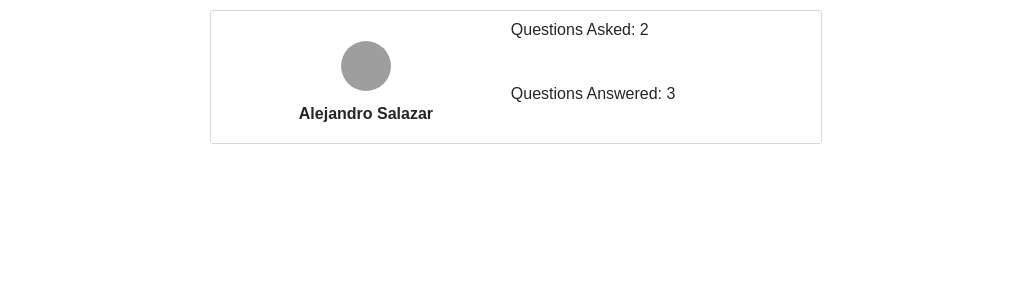
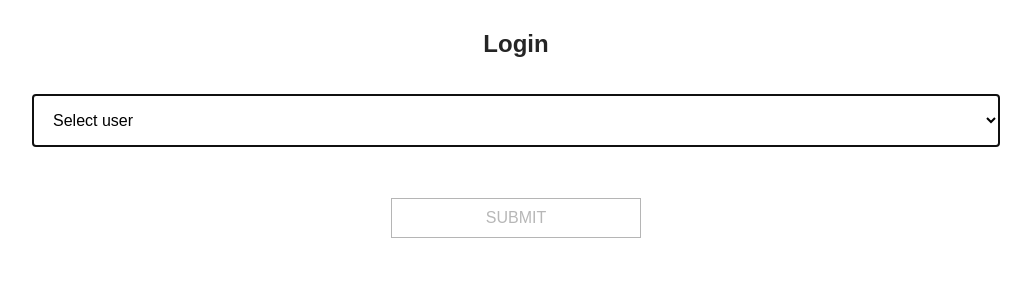
Before and after one commit to aasalazar23/wyr, a React (Create React App) app: page / in a window 1280 px wide. Shown: the top 300 px of the page, without its empty margins (124-1155 px from the left). Built offline with nearby package versions, Linux system fonts and the light colour scheme; grey boxes are pictures that could not be loaded.

Commit message:
Add login page an setting Auth User

```diff
--- a/src/actions/shared.js
+++ b/src/actions/shared.js
@@ -1,9 +1,7 @@
 import { fetchInitialData, saveQuestionAnswer } from "../utils/api";
 import { receiveUsers } from "./users";
 import { receiveQuestions } from "./questions";
-import { setAuthUser } from "./authUser";
 
-const tmpAuthUser = "aSalazar";
 
 export const SAVE_QUESTION_ANSWER = "SAVE_QUESTION_ANSWER";
 
@@ -12,7 +10,6 @@ export function handleInitialData() {
     return fetchInitialData().then(({ users, questions }) => {
       dispatch(receiveUsers(users));
       dispatch(receiveQuestions(questions));
-      dispatch(setAuthUser(tmpAuthUser));
     });
   };
 }
--- a/src/components/App.js
+++ b/src/components/App.js
@@ -1,9 +1,7 @@
 import React, { Component } from "react";
 import { connect } from "react-redux";
 import { handleInitialData } from "../actions/shared";
-import HomePage from "../components/HomePage";
-import NewQuestion from "../components/NewQuestion";
-import User from "../components/User";
+import Login from "../components/Login";
 
 class App extends Component {
   componentDidMount() {
@@ -12,7 +10,7 @@ class App extends Component {
   render() {
     return (
       <div className="container">
-        <User userId="aSalazar" />
+        <Login />
       </div>
     );
   }
--- a/src/components/Login.js
+++ b/src/components/Login.js
@@ -0,0 +1,63 @@
+import React, { Component } from "react"
+import { connect } from "react-redux"
+import { setAuthUser } from "../actions/authUser";
+class Login extends Component {
+  state = {
+    id: "default"
+  }
+
+  handleChange = e => {
+    const id = e.target.value
+
+    this.setState({id})
+  }
+
+  handleSubmit = e => {
+    e.preventDefault();
+    const {id} = this.state;
+    const { dispatch } = this.props;
+
+    dispatch(setAuthUser(id));
+
+
+  }
+  render() {
+    const { users } = this.props;
+    const id = this.state.id;
+
+    if (users === null ) {
+      return <p>No users available</p>
+    }
+    return (
+      <div className="login center">
+        <h2 className="center">Login</h2>
+        <form className="loginForm" onSubmit={this.handleSubmit}>
+          <select autoFocus name="userLogin" onChange={this.handleChange}>
+            <option value="default">Select user</option>
+            {users.map((user) => (
+              <option value={user.id}>{user.name}</option>
+            ))}
+          </select>
+          <button className="btn" type="submit" disabled={id === "default"}>Submit</button>
+        </form>
+
+      </div>
+    )
+  }
+}
+
+function mapStateToProps({ users }) {
+  // for basic data protection, hides access to users full data. returns array of ids and names only
+  const userList = [];
+  if (users !== {}) {
+    for (const user in users) {
+      userList.push({id: users[user].id, name: users[user].name})
+    }
+  }
+  console.log(userList)
+  return {
+    users: userList
+  };
+}
+
+export default connect(mapStateToProps)(Login);
--- a/src/index.css
+++ b/src/index.css
@@ -75,6 +75,17 @@ li {
   margin: 10px;
 }
 
+.login {
+  display:grid;
+}
+.loginForm {
+  display: grid;
+}
+.loginForm select {
+  margin: 1em;
+  padding: 1em;
+  font-size: 1em;
+}
 .voters {
   display:grid;
   grid-template-columns: repeat(auto-fill, 25px);
```
